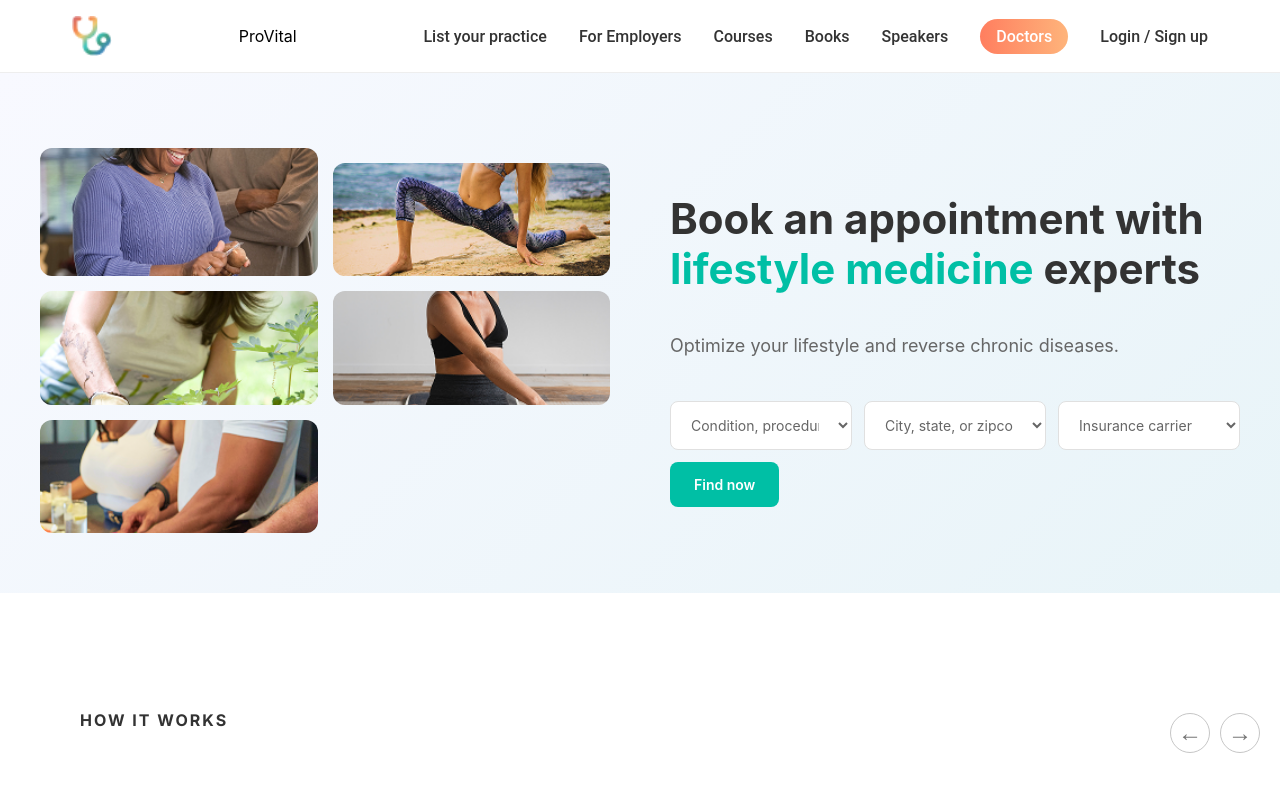
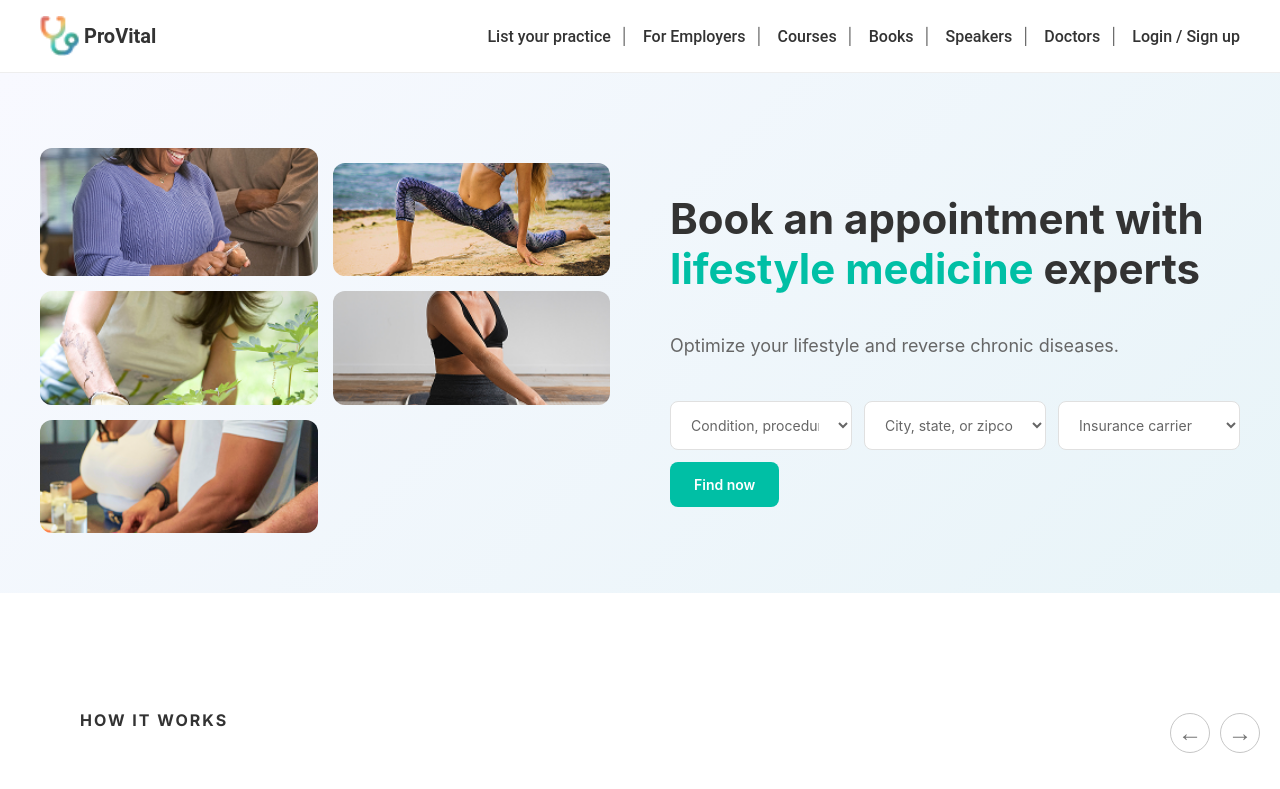
Before and after one commit to roshangomes/Provital, a React (Create React App) app in the folder provital-frontend/: page / in a window 1280 px wide. Shown: the top 789 px of the page. Built offline with nearby package versions, Linux system fonts and the light colour scheme.

Commit message:
header fixed
header kinda fixed moving over to hero sec

```diff
--- a/provital-frontend/src/components/Header.css
+++ b/provital-frontend/src/components/Header.css
@@ -1,7 +1,7 @@
 .header {
   background: #fff;
   border-bottom: 1px solid #eee;
-  padding: 1rem 2rem;
+  padding: 1rem 0;
   position: sticky;
   top: 0;
   z-index: 1000;
@@ -13,12 +13,28 @@
   align-items: center;
   flex-wrap: wrap;
   max-width: 1800px;
-  margin: 0;
+  margin: 0 auto;
   padding: 0 40px;
+}
+
+.header__logo-container {
+  display: flex;
+  align-items: center;
 }
 
 .header__logo {
   height: 40px;
+  display: block;
+  object-fit: contain;
+}
+
+.header__logo-text {
+  font-family: "Roboto", sans-serif;
+  font-size: 20px;
+  font-weight: 700;
+  color: #333;
+  margin-left: 0.25rem; /* Reduced from 0.5rem to bring text closer */
+  vertical-align: middle;
 }
 
 .header__nav ul {
@@ -27,6 +43,20 @@
   gap: 2rem;
   margin: 0;
   padding: 0;
+}
+
+.header__nav ul li {
+  position: relative;
+}
+
+.header__nav ul li:not(:last-child)::after {
+  content: "|";
+  position: absolute;
+  right: -1rem;
+  top: 50%;
+  transform: translateY(-50%);
+  color: #666;
+  font-size: 16px;
 }
 
 .header__nav ul a {
@@ -42,15 +72,23 @@
   color: #ff7e5f;
 }
 
-.header__nav ul .highlighted {
-  background: linear-gradient(90deg, #ff7e5f, #feb47b);
-  color: white;
-  padding: 0.5rem 1rem;
-  border-radius: 25px;
+.header__nav ul .dropdown {
+  position: relative;
 }
 
-.header__nav ul .dropdown {
-  position: relative;
+.header__nav ul .dropdown-toggle {
+  text-decoration: none;
+  font-family: "Roboto", sans-serif;
+  font-size: 16px;
+  font-weight: 500;
+  color: #333;
+  transition: color 0.3s ease;
+  cursor: pointer;
+  display: inline-block;
+}
+
+.header__nav ul .dropdown-toggle:hover {
+  color: #ff7e5f;
 }
 
 .header__nav ul .dropdown-content {
@@ -62,26 +100,47 @@
   padding: 0.5rem;
   top: 2.5rem;
   right: 0;
-  min-width: 150px;
+  min-width: 250px; /* Increased width to fit buttons */
+  z-index: 1001;
+  transition: opacity 0.2s ease-in-out;
+  opacity: 0;
 }
 
-.header__nav ul .dropdown:hover .dropdown-content {
+.header__nav ul .dropdown.dropdown-open .dropdown-content {
   display: block;
+  opacity: 1;
 }
 
-.header__nav ul .dropdown-content a {
-  display: block;
+.header__nav ul .dropdown-content .dropdown-item {
+  display: flex;
+  justify-content: space-between;
+  align-items: center;
   padding: 0.5rem 1rem;
   font-family: "Roboto", sans-serif;
   font-size: 14px;
   color: #333;
-  text-decoration: none;
+}
+
+.header__nav ul .dropdown-content .dropdown-buttons {
+  display: flex;
+  gap: 0.5rem;
+}
+
+.header__nav ul .dropdown-content .dropdown-button {
+  display: inline-block;
+  padding: 0.25rem 0.75rem;
+  font-family: "Roboto", sans-serif;
+  font-size: 14px;
+  font-weight: 500;
+  color: blue;
+  border-radius: 4px;
+  text-decoration: underline;
   transition: background-color 0.3s ease, color 0.3s ease;
 }
 
-.header__nav ul .dropdown-content a:hover {
-  background-color: #f4f4f9;
-  color: #ff7e5f;
+.header__nav ul .dropdown-content .dropdown-button:hover {
+  /* Darker blue on hover */
+  color: #007bff;
 }
 
 .header__mobile {
@@ -89,6 +148,7 @@
   font-size: 24px;
   cursor: pointer;
   color: #333;
+  line-height: 1;
 }
 
 @media (max-width: 768px) {
@@ -101,6 +161,9 @@
     width: 100%;
     background: #fff;
     border-top: 1px solid #eee;
+    position: absolute;
+    top: 100%;
+    left: 0;
   }
 
   .header__nav.mobile-open {
@@ -114,21 +177,43 @@
     padding: 1.5rem;
   }
 
+  .header__nav ul li:not(:last-child)::after {
+    content: none;
+  }
+
   .header__nav ul a {
     font-size: 16px;
   }
 
-  .header__nav ul .highlighted {
-    padding: 0.5rem 1rem;
-    border-radius: 25px;
-  }
-
   .header__nav ul .dropdown-content {
+    display: none;
     position: static;
     box-shadow: none;
     padding: 0.5rem 1rem;
     background: #f9f9f9;
     border-radius: 5px;
+    opacity: 1;
+    min-width: 100%; /* Full width on mobile */
+  }
+
+  .header__nav ul .dropdown.dropdown-open .dropdown-content {
+    display: block;
+  }
+
+  .header__nav ul .dropdown-content .dropdown-item {
+    flex-direction: column;
+    align-items: flex-start;
+    gap: 0.5rem;
+  }
+
+  .header__nav ul .dropdown-content .dropdown-buttons {
+    width: 100%;
+    justify-content: flex-start;
+  }
+
+  .header__nav ul .dropdown-content .dropdown-button {
+    width: 100%;
+    text-align: center;
   }
 
   .header__mobile {
--- a/provital-frontend/src/components/Header.jsx
+++ b/provital-frontend/src/components/Header.jsx
@@ -4,45 +4,72 @@ import logo from "../assets/logo.png"; // Ensure this path is correct
 
 const Header = () => {
   const [isMobileMenuOpen, setIsMobileMenuOpen] = useState(false);
+  const [isDropdownOpen, setIsDropdownOpen] = useState(false);
 
   const toggleMobileMenu = () => {
     setIsMobileMenuOpen(!isMobileMenuOpen);
   };
 
+  const toggleDropdown = (e) => {
+    e.preventDefault(); // Prevent the default navigation behavior
+    console.log("Toggling dropdown. Current state:", isDropdownOpen);
+    setIsDropdownOpen(!isDropdownOpen);
+  };
+
   return (
     <header className="header">
       <div className="container">
-        <img src={logo} alt="ProVital" className="header__logo" />
-        <span className="header__logo-text">ProVital</span>
+        <div className="header__logo-container">
+          <img src={logo} alt="ProVital" className="header__logo" />
+          <span className="header__logo-text">ProVital</span>
+        </div>
         <nav className={`header__nav ${isMobileMenuOpen ? "mobile-open" : ""}`}>
           <ul>
             <li>
-              <a href="/list-your-practice">List your practice</a>{" "}
-              {/* Updated href */}
+              <a>List your practice</a>
             </li>
             <li>
-              <a href="/for-employers">For Employers</a> {/* Updated href */}
+              <a>For Employers</a>
             </li>
             <li>
-              <a href="/courses">Courses</a> {/* Updated href */}
+              <a>Courses</a>
             </li>
             <li>
-              <a href="/books">Books</a> {/* Updated href */}
+              <a>Books</a>
             </li>
             <li>
-              <a href="/speakers">Speakers</a> {/* Updated href */}
+              <a>Speakers</a>
             </li>
             <li>
-              <a href="/doctors" className="highlighted">
-                Doctors
-              </a>{" "}
-              {/* Updated href */}
+              <a>Doctors</a>
             </li>
-            <li className="dropdown">
-              <a href="/login">Login / Sign up</a> {/* Updated href */}
+            <li className={`dropdown ${isDropdownOpen ? "dropdown-open" : ""}`}>
+              <span className="dropdown-toggle" onClick={toggleDropdown}>
+                Login / Sign up
+              </span>
               <div className="dropdown-content">
-                <a href="/login/doctor">Doctor</a> {/* Updated href */}
-                <a href="/login/patient">Patient</a> {/* Updated href */}
+                <div className="dropdown-item">
+                  <span>Doctor</span>
+                  <div className="dropdown-buttons">
+                    <a href="/login/doctor" className="dropdown-button">
+                      Login
+                    </a>
+                    <a href="/signup/doctor" className="dropdown-button">
+                      Sign up
+                    </a>
+                  </div>
+                </div>
+                <div className="dropdown-item">
+                  <span>Patient</span>
+                  <div className="dropdown-buttons">
+                    <a href="/login/patient" className="dropdown-button">
+                      Login
+                    </a>
+                    <a href="/signup/patient" className="dropdown-button">
+                      Sign up
+                    </a>
+                  </div>
+                </div>
               </div>
             </li>
           </ul>
--- a/provital-frontend/src/components/HowItWorks.css
+++ b/provital-frontend/src/components/HowItWorks.css
@@ -204,11 +204,11 @@
   }
 
   .section-title {
-    font-size: 28px;
+    font-size: 14px;
   }
 
   .section-subtitle {
-    font-size: 16px;
+    font-size: 20px;
   }
 
   .pillars-nav {
--- a/provital-frontend/src/components/HowItWorks.jsx
+++ b/provital-frontend/src/components/HowItWorks.jsx
@@ -97,7 +97,7 @@ const HowItWorks = () => {
             <strong className="gradient-text">
               <i>Lifestyle as medicine:</i>
             </strong>{" "}
-            The six pillars.
+            The six pillars
           </p>
 
           <div className="pillars-nav">
```
